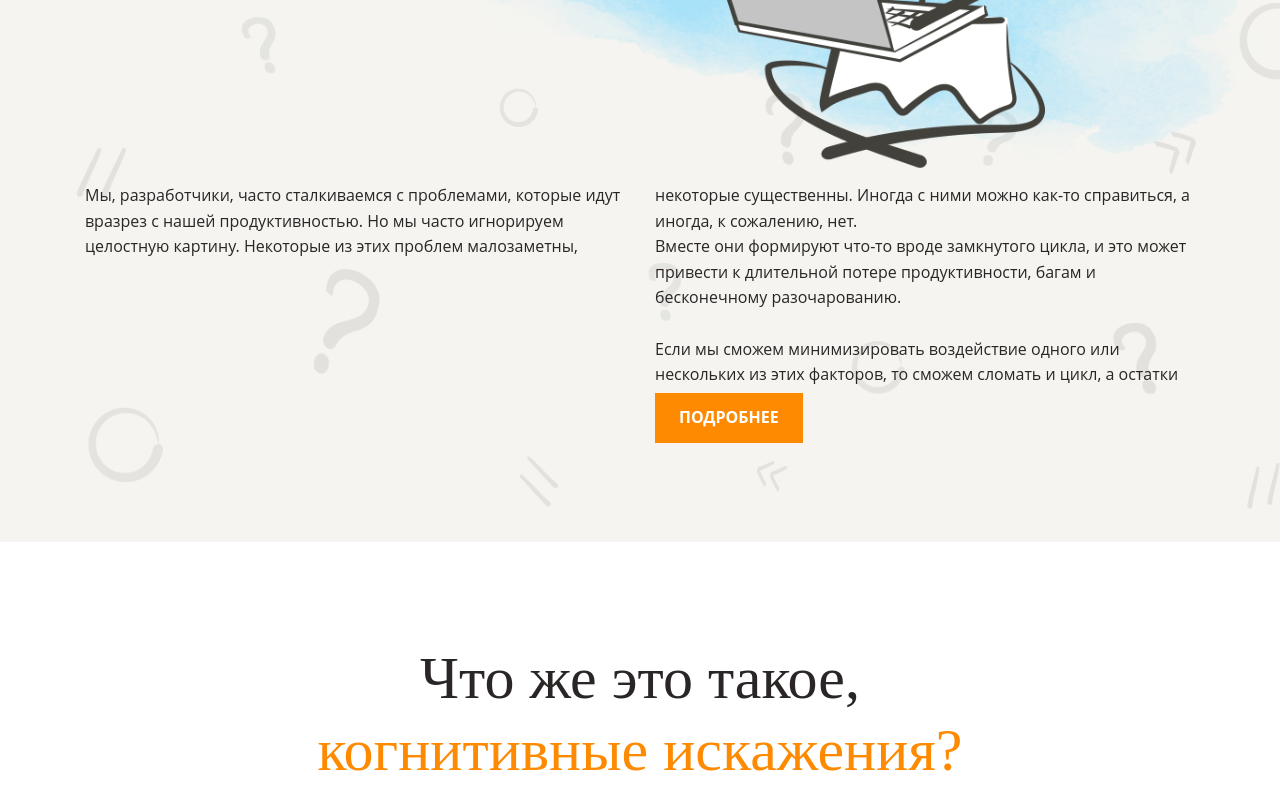
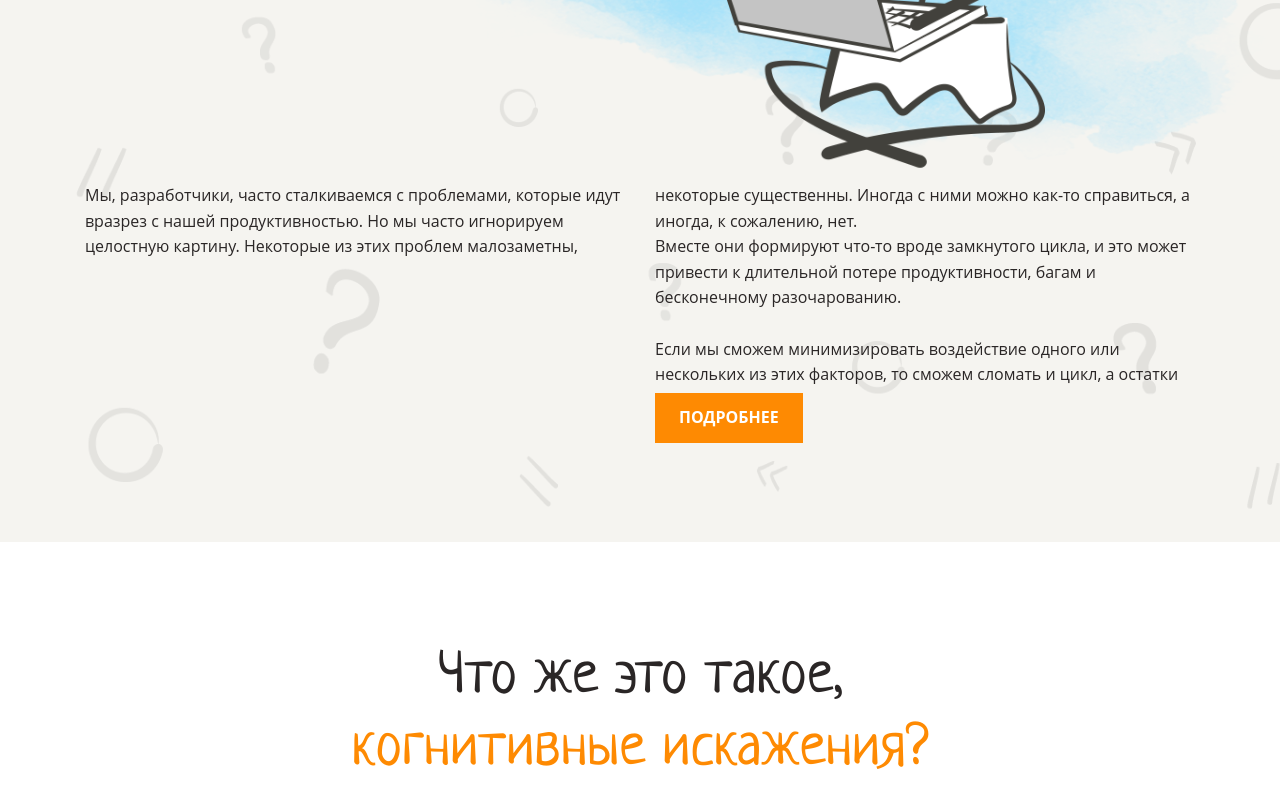
Before and after one commit to AndreyGrigorev/layout-designer-project-lvl1, a plain HTML site: page src/index.html in a window 1280 px wide. Shown: the part 372-1179 px from the top of the page. Drawn offline with Linux system fonts and the light colour scheme; the site is published under a folder, as on GitHub Pages, so addresses that start at the root find nothing.

Commit message:
fixed fonf-family

```diff
--- a/src/styles/style.css
+++ b/src/styles/style.css
@@ -4,7 +4,7 @@
 
 @font-face {
 	font-family: "Neucha";
-	src: url("/src/fonts/Neucha/Neucha-Regular.ttf");
+	src: url("../fonts/Neucha/Neucha-Regular.ttf");
 	font-style: normal;
 	font-weight: normal;
 }
```
